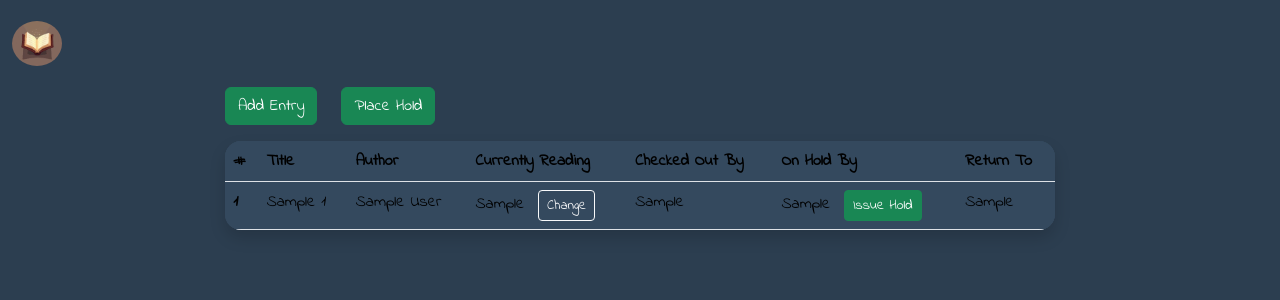
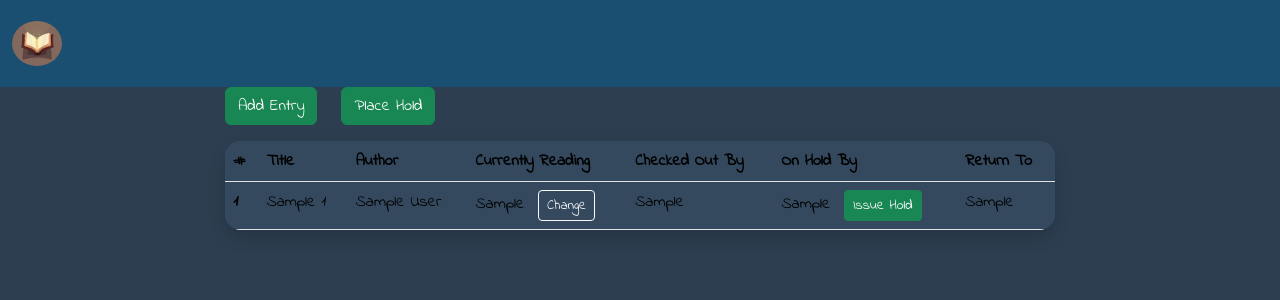
Before and after one commit to Zinniacodes01/marias_mobile_library, a Flask app: a page that uses templates/test.html in a window 1280 px wide. Shown: the top 300 px of the page. Run offline with Flask 3, Linux system fonts and the light colour scheme; a database or web service that is not in the repository returns one stand-in record (values such as "Sample title").

Commit message:
Update test.html

```diff
--- a/templates/test.html
+++ b/templates/test.html
@@ -14,7 +14,7 @@
 </head>
 
 <body style="background-color:#2c3e50;">
-    <nav class="navbar navbar-expand-lg doodle-background">
+    <nav class="navbar navbar-expand-lg blue-header">
         <nav class="navbar">
             <div class="container">
                 <a class="navbar-brand" href="{{ url_for('login',lib_name=lib_name, username=username) }}">
@@ -23,7 +23,7 @@
                 </a>
             </div>
         </nav>
-        <div class="container-fluid">
+        <div class="container-fluid doodle-background">
             <button class="navbar-toggler" type="button" data-bs-toggle="collapse"
                 data-bs-target="#navbarSupportedContent" aria-controls="navbarSupportedContent" aria-expanded="false"
                 aria-label="Toggle navigation">
```
